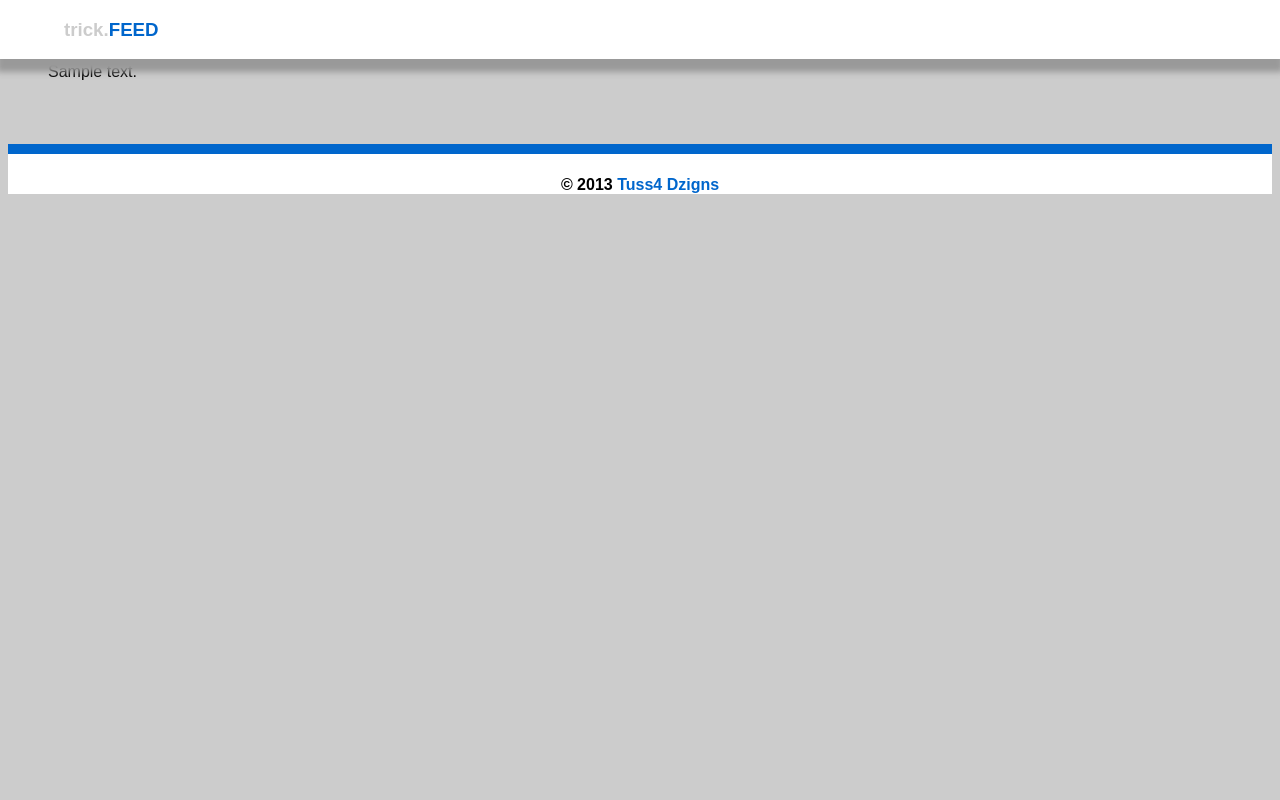
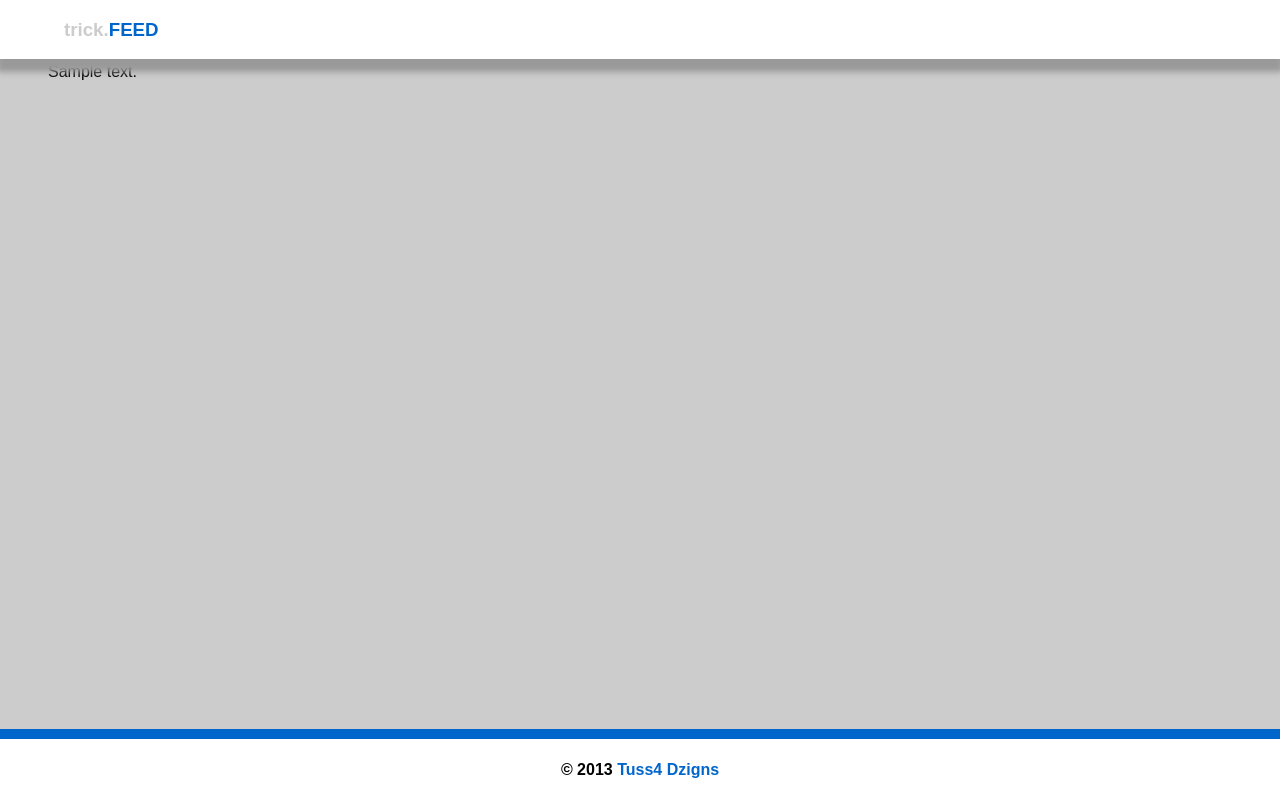
Before and after one commit to Tuss4/trickfeed.heroku, a Django app: template trickhero/templates/base.html in a window 1280 px wide. Run offline with Django 3.2, Linux system fonts and the light colour scheme; the template is opened without the code that fills it: most values are stand-ins (such as "Sample title", 1, 10 or a date in 2020); some libraries are stand-ins or nearby versions.

Commit message:
We now have a footer fixed at the bottom.

```diff
--- a/trickhero/templates/base.html
+++ b/trickhero/templates/base.html
@@ -65,6 +65,10 @@ $(document).ready(function(){
 		display: inline-block;
 	}
 	#footer {
+		position: fixed;
+		left: 0;
+		right: 0;
+		bottom: 0;
 		border-top-style: solid;
 		border-color: #0066cc;
 		border-width: 10px;
```
